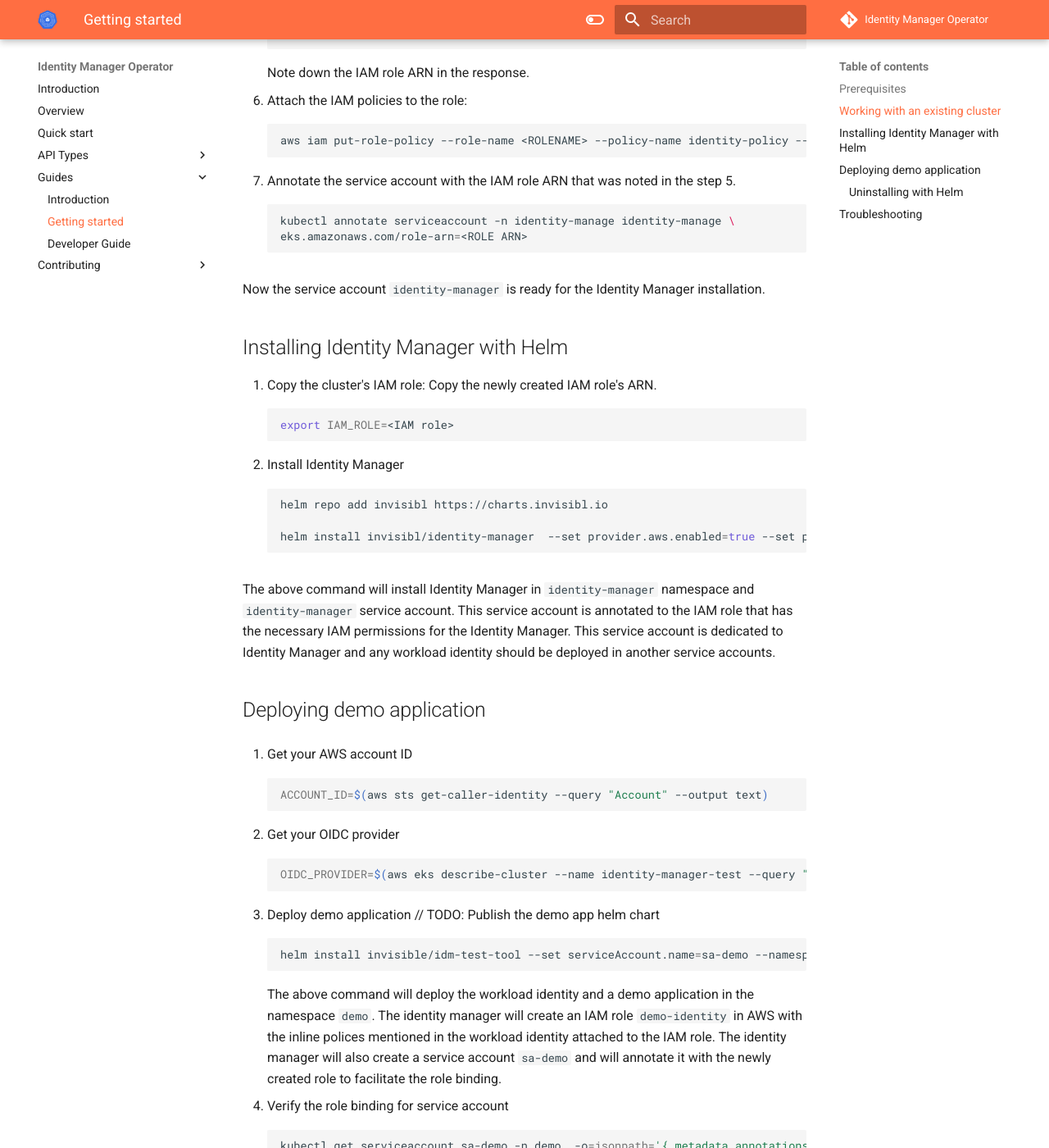
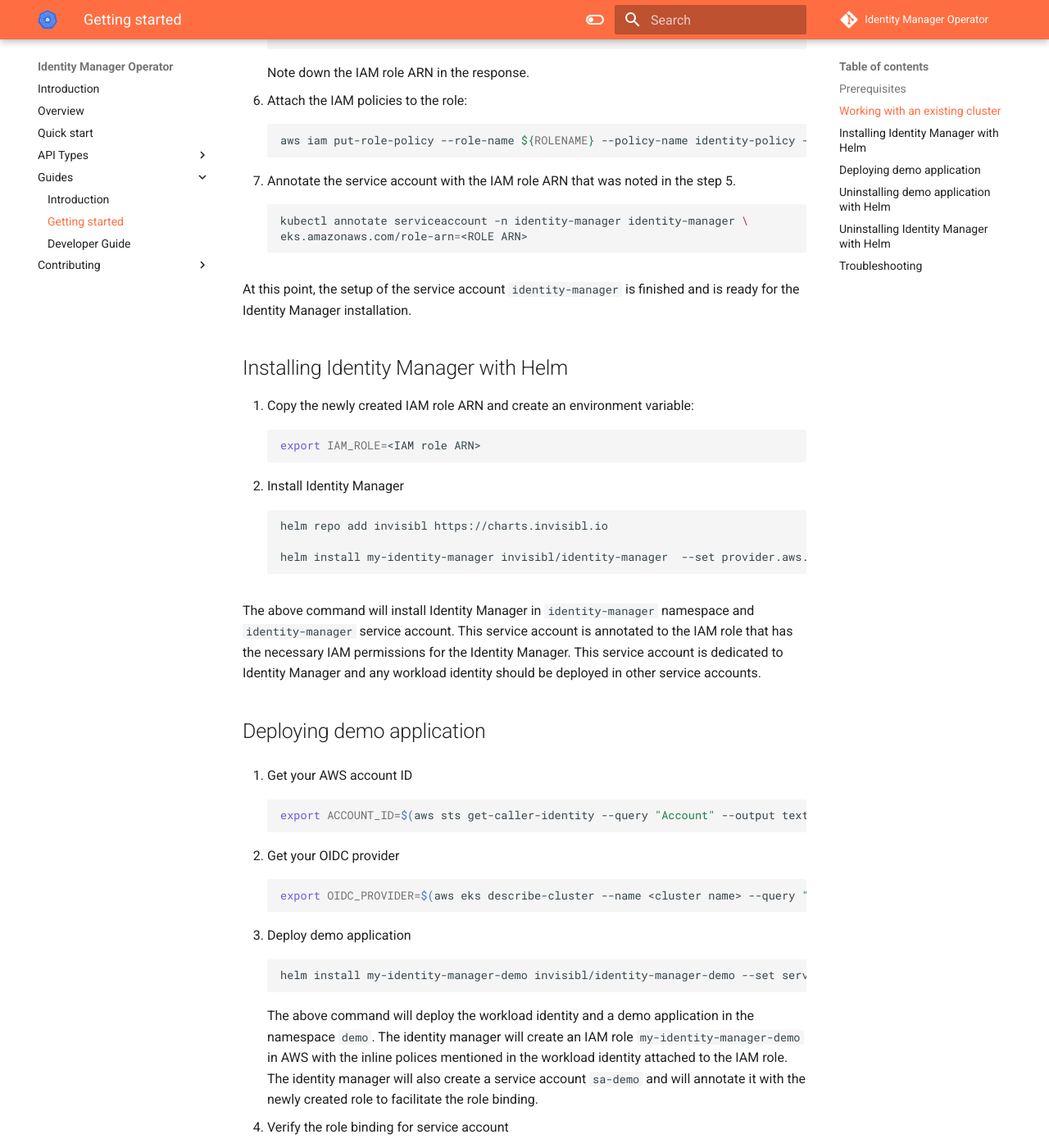
Before and after one commit to invisibl-cloud/identity-manager-docs, an MkDocs documentation site: the page built from docs/guides-getting-started.md, in a window 1280 px wide and 1400 px high, scrolled down 2083 px. Shown: the whole window at 82% size. Built offline with MkDocs 1.6.1 and Material for MkDocs 9.7.7, drawn with Linux system fonts in a browser that asks for light colours; comment, search, counter and statistics services are not loaded; some of the changed text lies outside the part shown.

Commit message:
Update demo app installation command (#6)
* fix: update demo app installation command
* fix: update demo app installation steps

````diff
--- a/docs/guides-getting-started.md
+++ b/docs/guides-getting-started.md
@@ -20,11 +20,11 @@ kubectl create namespace identity-manager
 kubectl create serviceaccount identity-manager -n identity-manager
 ```
 
-2. export a few required values:
+2. Export the required environment values:
 ```bash
 export ACCOUNT_ID=$(aws sts get-caller-identity --query "Account" --output text)
 
-export OIDC_PROVIDER=$(aws eks describe-cluster --name identity-manager-test --query "cluster.identity.oidc.issuer" --region us-east-1 --output text | sed -e "s/^https:\/\///")
+export OIDC_PROVIDER=$(aws eks describe-cluster --name <cluster-name> --query "cluster.identity.oidc.issuer" --region <region> --output text | sed -e "s/^https:\/\///")
 
 export NAMESPACE=identity-manager
 export SERVICEACCNAME=identity-manager
@@ -94,51 +94,49 @@ Note down the IAM role ARN in the response.
 
 6. Attach the IAM policies to the role:
 ```bash
-aws iam put-role-policy --role-name <ROLENAME> --policy-name identity-policy --policy-document file://identity-policies.json
+aws iam put-role-policy --role-name ${ROLENAME} --policy-name identity-policy --policy-document file://identity-policies.json
 ```
 
 7. Annotate the service account with the IAM role ARN that was noted in the step 5.
 ```bash
-kubectl annotate serviceaccount -n identity-manage identity-manage \
+kubectl annotate serviceaccount -n identity-manager identity-manager \
 eks.amazonaws.com/role-arn=<ROLE ARN>
 ```
 
-Now the service account `identity-manager` is ready for the Identity Manager installation.
+At this point, the setup of the service account `identity-manager` is finished and is ready for the Identity Manager installation.
 
 ## Installing Identity Manager with Helm
 
-1. Copy the cluster's IAM role:
-Copy the newly created IAM role's ARN.
+1. Copy the newly created IAM role ARN and create an environment variable:
 ``` bash
-export IAM_ROLE=<IAM role>
+export IAM_ROLE=<IAM role ARN>
 ```
 2. Install Identity Manager
 ``` bash
 helm repo add invisibl https://charts.invisibl.io
 
-helm install invisibl/identity-manager  --set provider.aws.enabled=true --set provider.aws.arn=$IAM_ROLE --set serviceAccount.create=false --set serviceAccount.name=identity-manager --namespace=identity-manager --generate-name
+helm install my-identity-manager invisibl/identity-manager  --set provider.aws.enabled=true --set provider.aws.arn=$IAM_ROLE --set serviceAccount.create=false --set serviceAccount.name=identity-manager --namespace=identity-manager
 ```
 
-The above command will install Identity Manager in `identity-manager` namespace and `identity-manager` service account. This service account is annotated to the IAM role that has the necessary IAM permissions for the Identity Manager. This service account is dedicated to Identity Manager and any workload identity should be deployed in another service accounts.
+The above command will install Identity Manager in `identity-manager` namespace and `identity-manager` service account. This service account is annotated to the IAM role that has the necessary IAM permissions for the Identity Manager. This service account is dedicated to Identity Manager and any workload identity should be deployed in other service accounts.
 
 ## Deploying demo application
 
 1. Get your AWS account ID
 ```bash
-ACCOUNT_ID=$(aws sts get-caller-identity --query "Account" --output text)
+export ACCOUNT_ID=$(aws sts get-caller-identity --query "Account" --output text)
 ```
 
 2. Get your OIDC provider
 ```bash
-OIDC_PROVIDER=$(aws eks describe-cluster --name identity-manager-test --query "cluster.identity.oidc.issuer" --region us-east-1 --output text | sed -e "s/^https:\/\///")
+export OIDC_PROVIDER=$(aws eks describe-cluster --name <cluster name> --query "cluster.identity.oidc.issuer" --region <region> --output text | sed -e "s/^https:\/\///")
 ```
 
 3. Deploy demo application
-// TODO: Publish the demo app helm chart
 ``` bash
-helm install invisible/idm-test-tool --set serviceAccount.name=sa-demo --namespace=demo --set account.id=${ACCOUNT_ID} --set oidc.provider=${OIDC_PROVIDER} --create-namespace --generate-name
+helm install my-identity-manager-demo invisibl/identity-manager-demo --set serviceAccount.name=sa-demo --namespace=demo --set  workloadIdentity.aws.accountId=${ACCOUNT_ID} --set workloadIdentity.aws.oidcProvider=${OIDC_PROVIDER} --create-namespace
 ```
-The above command will deploy the workload identity and a demo application in the namespace `demo`. The identity manager will create an IAM role `demo-identity` in AWS with the inline polices mentioned in the workload identity attached to the IAM role. The identity manager will also create a service account `sa-demo` and will annotate it with the newly created role to facilitate the role binding.
+The above command will deploy the workload identity and a demo application in the namespace `demo`. The identity manager will create an IAM role `my-identity-manager-demo` in AWS with the inline polices mentioned in the workload identity attached to the IAM role. The identity manager will also create a service account `sa-demo` and will annotate it with the newly created role to facilitate the role binding.
 
 4. Verify the role binding for service account
 ``` bash
@@ -146,13 +144,13 @@ kubectl get serviceaccount sa-demo -n demo  -o=jsonpath='{.metadata.annotations}
 ```
 The response should look similar to the below one:
 ``` bash
-{"eks.amazonaws.com/role-arn":"arn:aws:iam::<Account ID>:role/demo-identity"}
+{"eks.amazonaws.com/role-arn":"arn:aws:iam::<Account ID>:role/my-identity-manager-demo"}
 ```
 5. Check the logs of the demo application pod and it should list your EC2 instances using the new role
-`demo-identity`.
+`my-identity-manager-demo`.
 ``` bash
 time="2022-05-04T09:54:04Z" level=info msg="STS:"
-time="2022-05-04T09:54:04Z" level=info msg="STS ARN: arn:aws:sts::<Account ID>:assumed-role/demo-identity/48520678504627062014"
+time="2022-05-04T09:54:04Z" level=info msg="STS ARN: arn:aws:sts::<Account ID>:assumed-role/my-identity-manager-demo/48520678505362540620424"
 time="2022-05-04T09:54:04Z" level=info msg="EC2:"
 time="2022-05-04T09:54:04Z" level=info msg="Reservation ID: r-0532a81dd8ed78de1"
 time="2022-05-04T09:54:04Z" level=info msg="Instance ID: i-078e85384f15b27b9"
@@ -177,22 +175,23 @@ time="2022-05-04T09:54:04Z" level=info msg="Instances count: 9"
 
 ```
 
-### Uninstalling with Helm
+## Uninstalling demo application with Helm
 
-1. Get the name of the Identity Manager's release name with the help of `helm list`
 ```bash
-helm list -n identity-manager
+helm uninstall my-identity-manager-demo -n demo
 ```
-2. Uninstall Identity Manager
+
+## Uninstalling Identity Manager with Helm
+
 ```bash
-helm uninstall <identity-manager-release-name> -n identity-manager
+helm uninstall my-identity-manager -n identity-manager
 ```
 
 ## Troubleshooting
 
 1. Identity Manager maintains the most recent log message in the `Status` field of the workload identity. In rare cases where the pods are failing to authenticate to the AWS services, the workload identity's `Status` fields can be queried to view the log which helps in debugging.
 ```bash
-kubectl get workloadidentity demo-identity -o yaml
+kubectl get workloadidentity my-identity-manager-demo -n demo -o yaml
 ```
 2. If there are no error log message found in the `Status` field of the workload identity, it is worth checking if the namespace and the service account defined in the workload identity matches the trust policy in the `aws.assumeRolePolicy`. The following is an simple example template of the trust policy:
 ``` json
````
Also changed, not shown: docs/guides-quick-start.md (+14 -14 lines).
